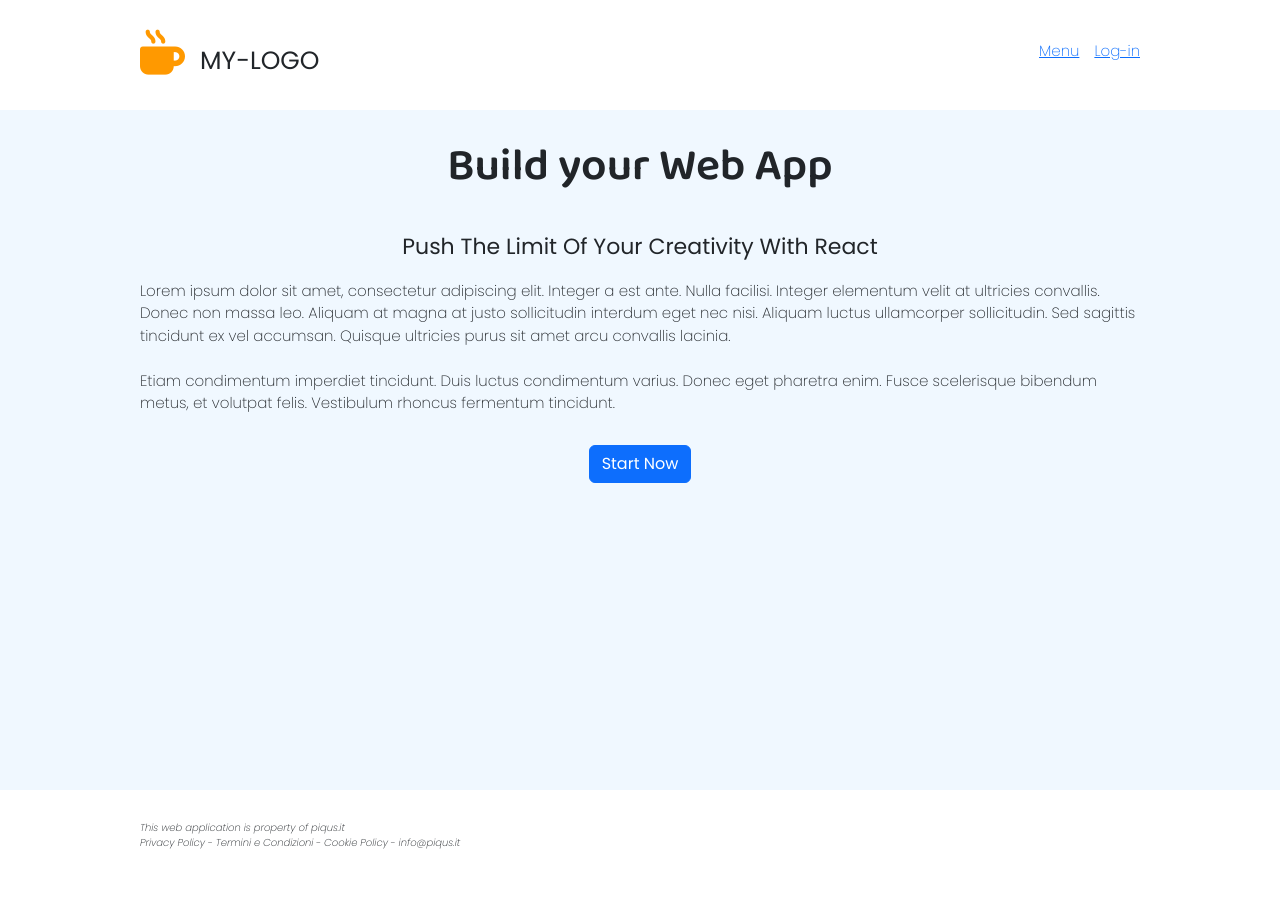
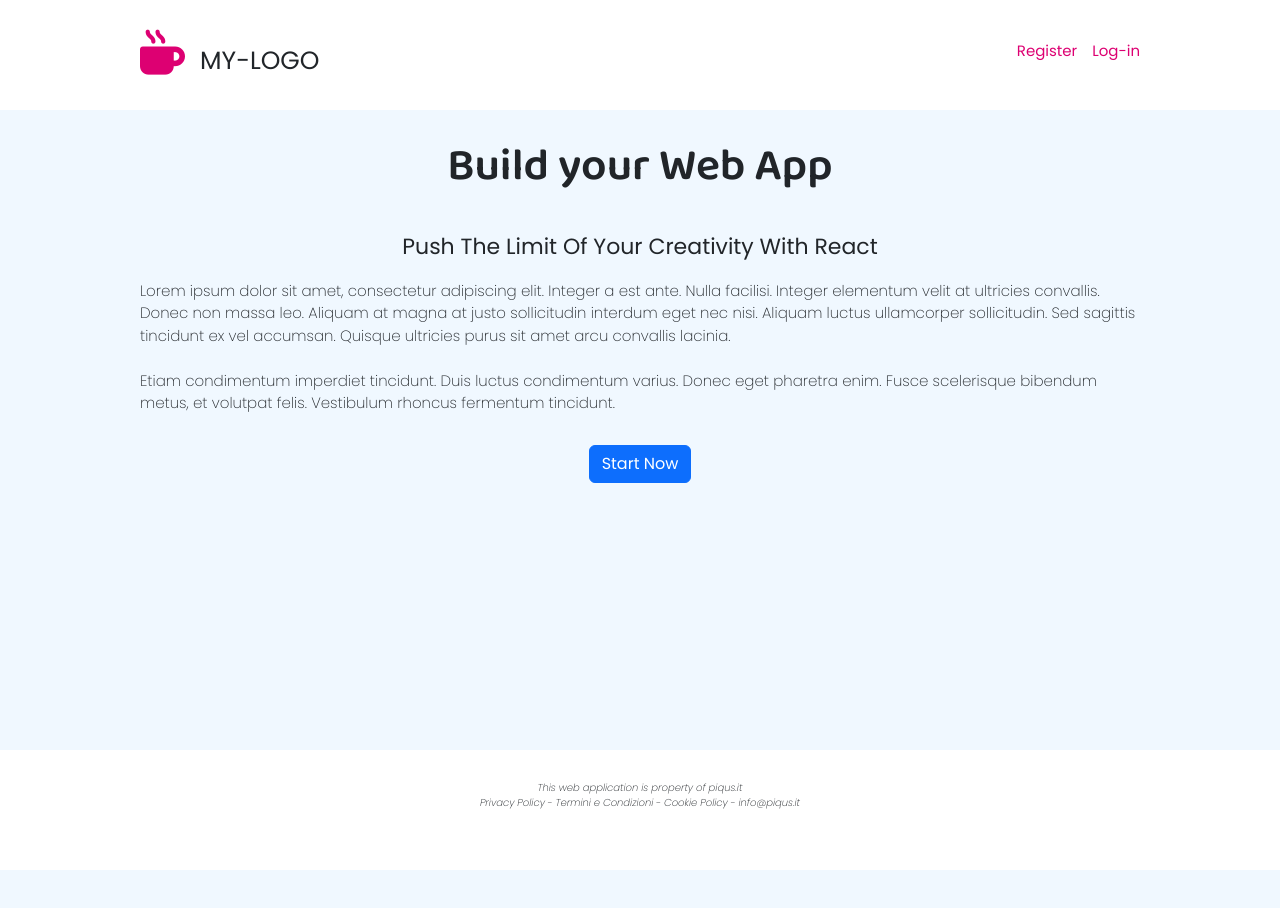
Before and after one commit to thelore85/template-react, a React app: page / in a window 1280 px wide. After the commit the page ends 870 px from the top, so only its background shows below. Built offline with nearby package versions, Linux system fonts and the light colour scheme; a web font is replaced by a local one.

Commit message:
menu links css

```diff
--- a/src/App.css
+++ b/src/App.css
@@ -1,4 +1,10 @@
 @import url('https://fonts.googleapis.com/css2?family=Baloo+2:wght@600;700&family=Comfortaa:wght@300;400;500;600;700&family=Pacifico&family=Poppins:ital,wght@0,100;0,200;0,300;0,400;0,500;0,600;0,700;1,100;1,200;1,300;1,400;1,500;1,600;1,700&family=Shrikhand&display=swap');
+
+:root {
+  --primary: #006aeb;
+  --secundary: #dd0072;
+}
+
 
 body{
   margin:0;
@@ -28,8 +34,19 @@ h2{
 }
 
 p{
-    text-align: left;
     margin-bottom: 30px;
+}
+
+a{
+  color: var(--secundary);
+  font-weight: 400;
+  text-decoration: none;
+}
+
+a:hover{
+  color: var(--primary);
+  /* text-decoration: underline; */
+  transition: 1000ms;
 }
 
 section{
--- /dev/null
+++ b/src/components/Logo/Logo.css
@@ -0,0 +1,16 @@
+/* LOGO  */
+#logo.logo{
+  font-size: 25px;
+  font-weight: 400;
+}
+
+#logo i{
+  margin-right: 15px;
+  font-size: 45px;
+  color: var(--secundary);
+}
+
+#logo i:hover{
+  color: var(--primary);
+  transition: 1000ms;
+}
--- /dev/null
+++ b/src/components/Logo/Logo.js
@@ -0,0 +1,13 @@
+import React from 'react';
+import './Logo.css';
+
+const Logo = () => {
+  return(
+    <div id="logo" className="logo">
+      <i class="fa-solid fa-mug-hot"></i>
+      MY-LOGO
+    </div>
+  )
+}
+
+export default Logo;
--- a/src/components/Main/Main.css
+++ b/src/components/Main/Main.css
@@ -1,3 +1,7 @@
 #main {
-  min-height: 85vh;
+  min-height: 80vh;
 }
+
+#main p{
+  text-align: left;
+}
--- a/src/components/Menu/Menu.css
+++ b/src/components/Menu/Menu.css
@@ -1,4 +1,3 @@
-
 /* MAIN */
 #menu{
   background-color: white;
@@ -9,19 +8,6 @@
   width: 100%;
 }
 
-/* LOGO  */
-#menu .logo{
-  font-size: 25px;
-  font-weight: 400;
-}
-
-#menu i{
-  margin-right: 15px;
-  font-size: 45px;
-  color:rgb(255, 153, 0);
-}
-
-
 /* MENU LINKS */
 #menu .links a{
   margin-left: 15px;
--- a/src/components/Menu/Menu.js
+++ b/src/components/Menu/Menu.js
@@ -1,18 +1,16 @@
 import React from 'react';
+import Logo from '../Logo/Logo.js';
 import './Menu.css';
 
 
 const Menu = () => {
-
   return(
     <section id="menu">
       <div className="wrapper">
-                <div className="logo">
-                  <i class="fa-solid fa-mug-hot"></i>
-                  MY-LOGO
-                </div>
+        <Logo />
+
         <div className="links">
-                    <a href="#">Menu</a>
+            <a href="#">Register</a>
             <a href="#">Log-in</a>
         </div>
       </div>
```
Lines whose indentation alone changed are shown as unchanged.
